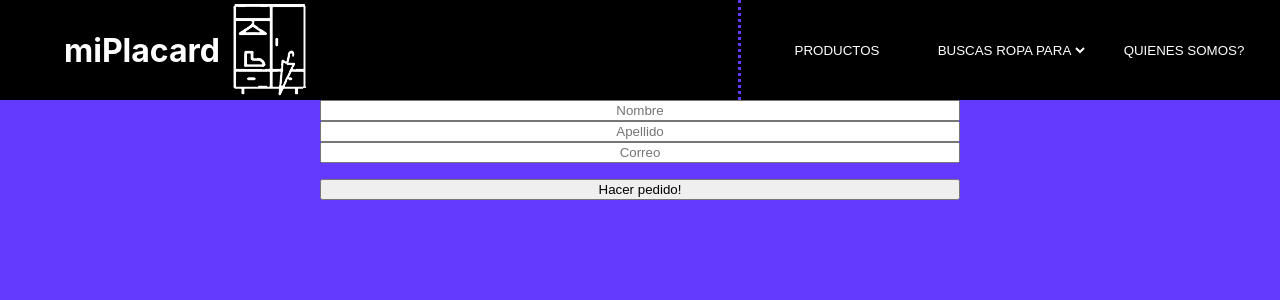
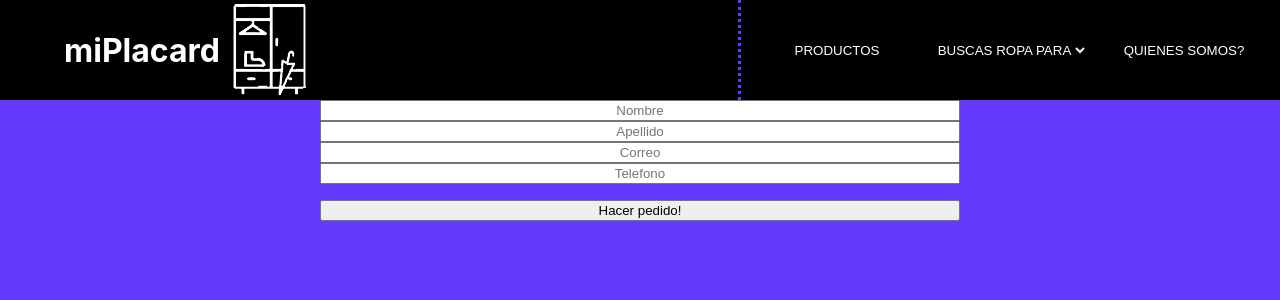
Before and after one commit to pablokopp/proyecto-ecommerce, a React (Create React App) app: page /checkout in a window 1280 px wide. Shown: the top 300 px of the page. Built offline with nearby package versions, Linux system fonts and the light colour scheme.

Commit message:
solucionados items: [{id, title, price}], date, total

```diff
--- a/src/components/Checkout/Checkout.js
+++ b/src/components/Checkout/Checkout.js
@@ -1,16 +1,31 @@
 import React, {useContext, useState} from 'react'
+import { useHistory } from 'react-router-dom'
 import { CartContext } from '../../contexts/CartContext'
 import './Checkout.css'
+import firebase from 'firebase'
 
 const Checkout = () => {
     const {cart, doCheckout, getCheckoutId} = useContext(CartContext)
+    const history = useHistory();
+
     const initialState= {
         nombre:"",
         apellido:"",
+        telefono:"",
         correo:"",
-        producto:`${cart.map((producto)=>{return(`${producto.title} x ${producto.quantity}`)})}`
+        producto: cart.map((producto)=>{
+            return({
+                    id: producto.id,
+                    nombre: producto.title,
+                    cantidad:producto.quantity,
+                    precio:producto.price,
+                    })}),
+        date: firebase.firestore.Timestamp.fromDate(new Date()),
+        total: cart.reduce(function(a,b){return a + (b.price * b.quantity)}, 0)
+
     }
     const [values, setValues] = useState(initialState)
+    const [finCheckout, isFinCheckout] = useState(false)
 
     const handleOnChange = (e) =>{
         const {name, value} = e.target
@@ -19,20 +34,21 @@ const Checkout = () => {
     const handleSubmit = (e) =>{
         e.preventDefault();
         doCheckout(values)
-        const lastID= getCheckoutId()
-        alert(`Tu compra esta registrada bajo el numero ${lastID}`)
-        console.log(lastID)
         setValues({...initialState})
+        isFinCheckout(true)
+
     };
 
 
-
+    if(!finCheckout){
     return (
     <div>
         <form className='checkoutForm' onSubmit={handleSubmit}>
             <input name='nombre' placeholder='Nombre' required onChange={handleOnChange} value={values.nombre}></input>
             <input name='apellido' placeholder='Apellido' required onChange={handleOnChange} value={values.apellido}></input>
             <input name='correo' placeholder='Correo' required onChange={handleOnChange} value={values.correo}></input>
+            <input name='telefono' placeholder='Telefono' required onChange={handleOnChange} value={values.telefono}></input>
+
             <div>
                 <ul>
                 {cart.map((producto)=>{
@@ -47,6 +63,12 @@ const Checkout = () => {
         </form>
 
     </div>
+    )}
+    return(
+        <div>
+            <h1>Gracias por tu pedido!</h1>
+            <button onClick={()=>{isFinCheckout(false); history.push('/')}}>Seguir Comprando</button>
+        </div>
     )
 }
 
--- a/src/contexts/CartContext.js
+++ b/src/contexts/CartContext.js
@@ -33,16 +33,8 @@ export const CartProvider = ({children})=>{
         const foundProd = cart.find(prod => prod.id === product.id);
         return foundProd? product.stock - foundProd.quantity : product.stock
     }
-    const getCheckoutId = ()=>{
-        const docs=[]
-        pedidosCollection.onSnapshot((querySnapshot)=>{
-            querySnapshot.forEach((doc)=>{
-                docs.push(doc.id)
-            })
-        })
-        console.log('CheckoutIDS', docs)
-        const idCheckout = docs.pop()
-        return idCheckout
+    const getCheckoutId = async ()=>{
+        console.log(pedidosCollection.doc())
     }
     const doCheckout = async (form) =>{
         await pedidosCollection.doc().set(form)
```
